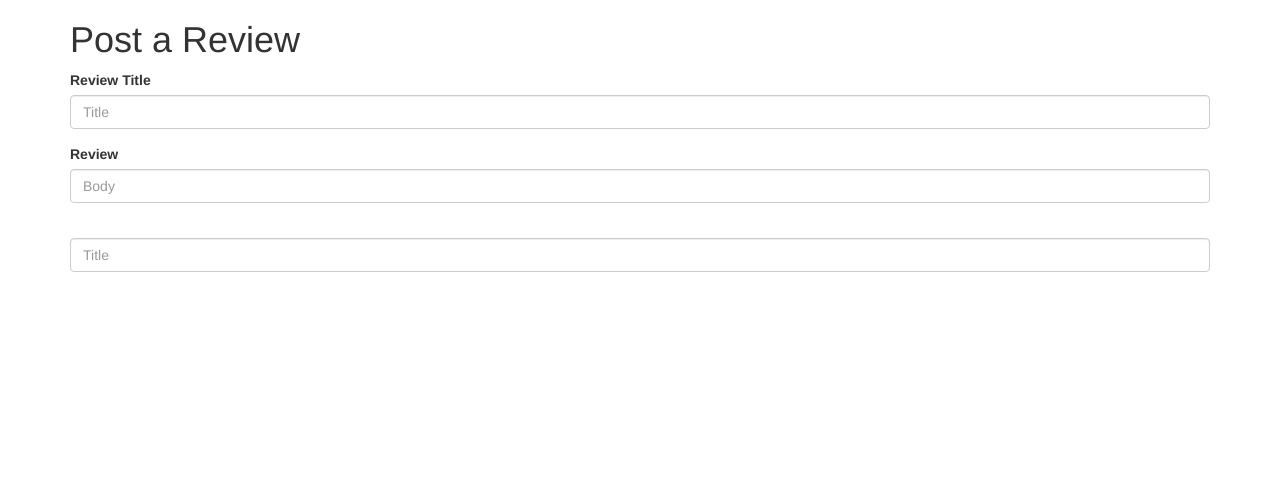
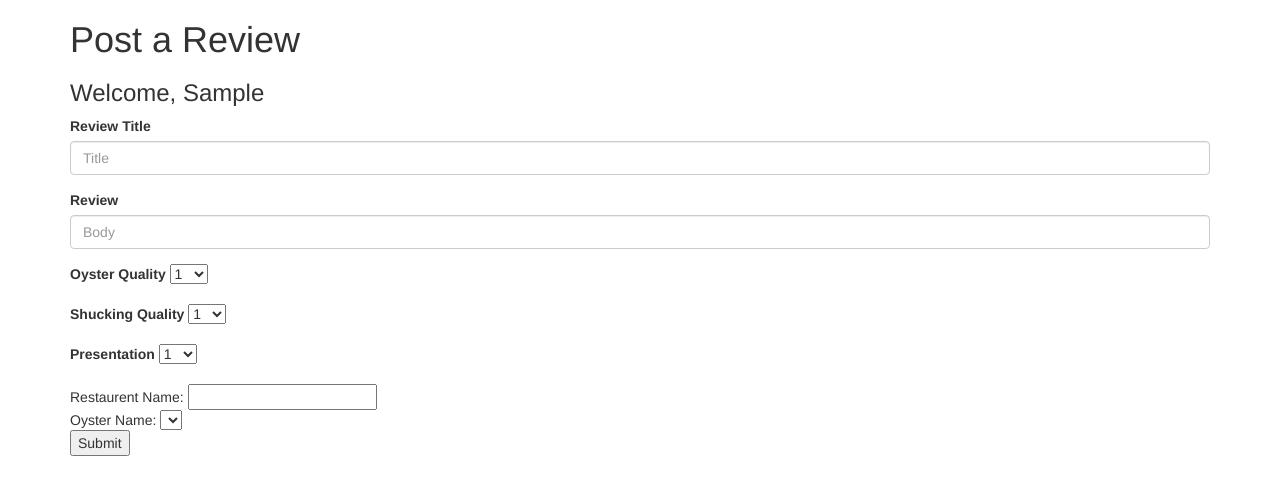
Before and after one commit to Rmutek/Oy-ster, a Rails app: page /newreview in a window 1280 px wide. Shown: the top 495 px of the page. Run offline with Rails 7, Linux system fonts and the light colour scheme; a user stored in the database is signed in; tables that the repository leaves empty hold one stand-in row (values such as "Sample post"); lists and menus that the app fills with data are empty; style sheets or scripts are compiled from the project's sources; parts of the project's set-up code (start-up, migrations or seed data) failed here and were passed over; some libraries are stand-ins or nearby versions.

Commit message:
MVP is working

```diff
--- a/app/controllers/oyster_reviews_controller.rb
+++ b/app/controllers/oyster_reviews_controller.rb
@@ -4,19 +4,27 @@ class OysterReviewsController < ApplicationController
   end
 
   def new
+    @oysters = Oyster.all
     render "new.html.erb"
   end
 
   def create
-    @review = Review.new(
+    restaurant = Restaurant.find_by(name: params[:name])
+    oyster = Oyster.find(params[:oyster])
+    review = OysterReview.new(
         title: params[:title],
         body: params[:body],
         oyster_quality: params[:oyster_quality],
         shucking_quality: params[:shucking_quality],
         presentation: params[:presentation],
         user_id: current_user.id,
-      # resturant_id:,
-      # oyster_id:
+        restaurant_id: restaurant.id,
+        oyster_id: oyster.id
         )
+    if review.save
+      redirect_to "/"
+    else
+      redirect_to "/newreview"
     end
   end
+end
--- a/app/views/oyster_reviews/new.html.erb
+++ b/app/views/oyster_reviews/new.html.erb
@@ -1,15 +1,63 @@
 <h1>Post a Review</h1>
-<%= form_tag '/restaurants', method: :post do %>
+<h3>Welcome, <%= current_user.first_name %></h3>
+<%= form_tag '/oysterreviews', method: :post do %>
 <div class="form-group">
   <label for="exampleInputName">Review Title</label>
-  <input type="text" name="form_name" class="form-control" id="exampleInputName" placeholder="Title">
+  <input type="text" name="title" class="form-control" id="exampleInputName" placeholder="Title">
 </div>
 <div class="form-group">
   <label for="exampleInputName">Review</label>
-  <input type="text" name="form_name" class="form-control" id="exampleInputName" placeholder="Body">
+  <input type="text" name="body" class="form-control" id="exampleInputName" placeholder="Body">
 </div>
 <div class="form-group">
-  <label for="exampleInputName"></label>
-  <input type="text" name="form_name" class="form-control" id="exampleInputName" placeholder="Title">
+<label for="exampleInputName">Oyster Quality</label>
+  <select name="oyster_quality">
+    <option value="1">1</option>
+    <option value="2">2</option>
+    <option value="3">3</option>
+    <option value="4">4</option>
+    <option value="5">5</option>
+    <option value="6">6</option>
+    <option value="7">7</option>
+    <option value="8">8</option>
+    <option value="9">9</option>
+    <option value="10">10</option>
+  </select>
 </div>
+<div class="form-group">
+<label for="exampleInputName">Shucking Quality</label>
+  <select name="shucking_quality">
+    <option value="1">1</option>
+    <option value="2">2</option>
+    <option value="3">3</option>
+    <option value="4">4</option>
+    <option value="5">5</option>
+    <option value="6">6</option>
+    <option value="7">7</option>
+    <option value="8">8</option>
+    <option value="9">9</option>
+    <option value="10">10</option>
+  </select>
+</div>
+<div class="form-group">
+<label for="exampleInputName">Presentation</label>
+  <select name="presentation">
+    <option value="1">1</option>
+    <option value="2">2</option>
+    <option value="3">3</option>
+    <option value="4">4</option>
+    <option value="5">5</option>
+    <option value="6">6</option>
+    <option value="7">7</option>
+    <option value="8">8</option>
+    <option value="9">9</option>
+    <option value="10">10</option>
+  </select>
+</div>
+Restaurent Name: <input type="text" name="name">
+<div>
+  Oyster Name:
+  <%= select_tag "oyster",options_from_collection_for_select(@oysters, "id", "oyster_type") %>
+</div>
+<input type="submit" >
 <% end %>
--- a/app/views/restaurants/index.html.erb
+++ b/app/views/restaurants/index.html.erb
@@ -2,6 +2,7 @@
 <div><a href="/signup">Sign Up!</a></div>
 <a href="/login">Login</a>
 <div><a href="/logout">Log Out</div>
+<div><a href="/newreview">Create a new review</div>
 <h2>Restaurants</h2>
 <% @restaurants.each do |restaurant| %>
 <h4><a href="restaurants/<%= restaurant.id %>"><%=restaurant.name%></a><h4>
--- a/config/routes.rb
+++ b/config/routes.rb
@@ -1,9 +1,9 @@
 Rails.application.routes.draw do
   get "/" => "restaurants#index"
   get "/restaurants" => "restaurants#index"
-  get "restaurants/:id" => "restaurants#show"
+  get "/restaurants/:id" => "restaurants#show"
 
-  get "/newreview" =>"oyster_reviews#new"
+  get "/newreview" => "oyster_reviews#new"
   post "/oysterreviews" => "oyster_reviews#create"
 
   get "/signup" => "users#new"
```
Also changed, not shown: app/views/restaurants/show.html.erb (+7 -1 lines). Lines whose indentation alone changed are shown as unchanged.
